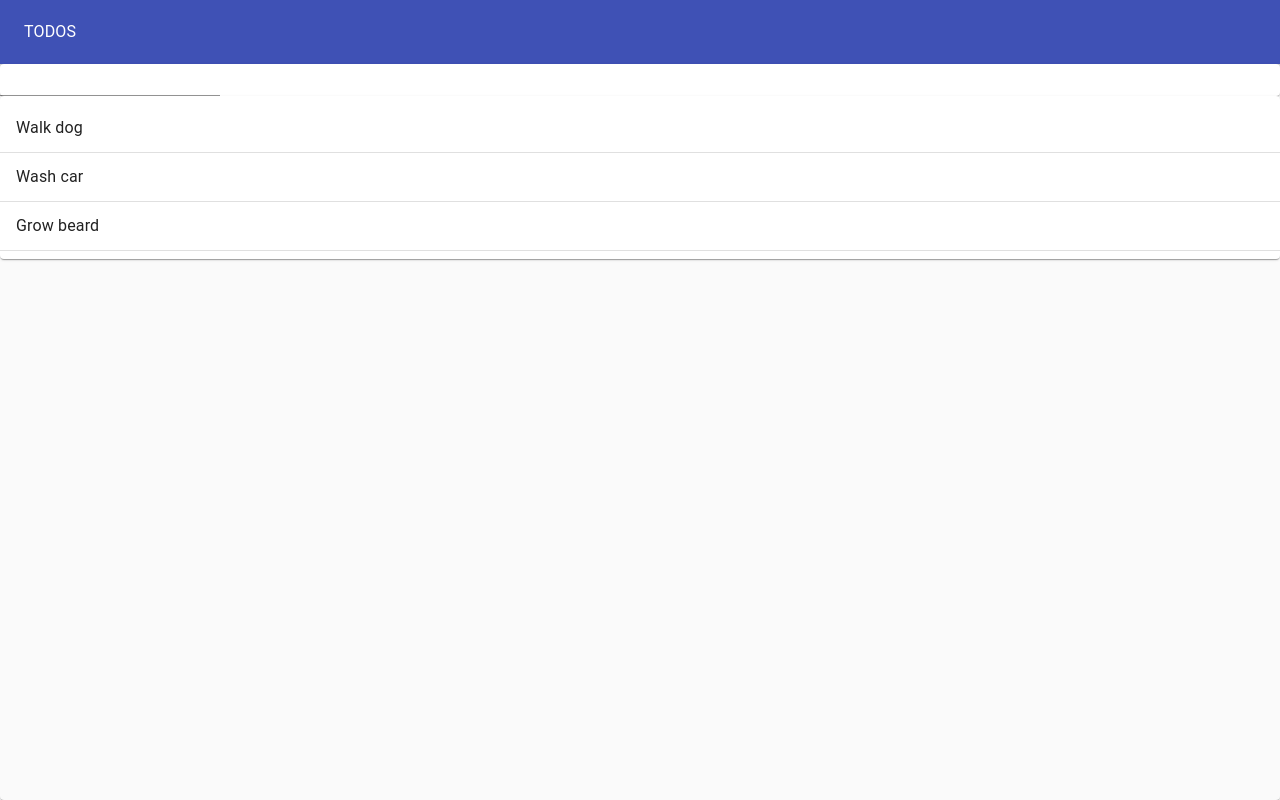
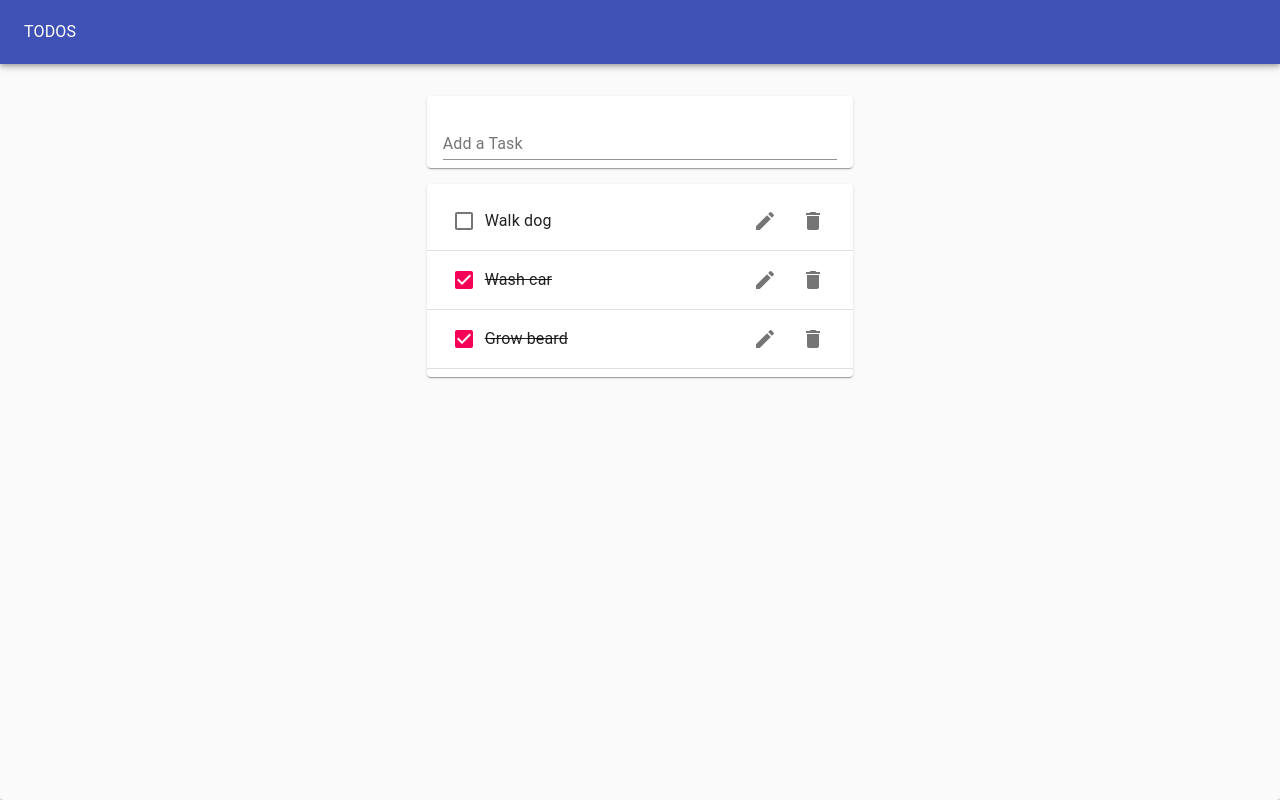
Before and after one commit to Slowcobo/todo, a React (Create React App) app: page / in a window 1280 px wide. Built offline with nearby package versions, Linux system fonts and the light colour scheme.

Commit message:
Refactor Todos and add styles

```diff
--- a/package.json
+++ b/package.json
@@ -4,6 +4,7 @@
   "private": true,
   "dependencies": {
     "@material-ui/core": "^4.11.0",
+    "@material-ui/icons": "^4.9.1",
     "@testing-library/jest-dom": "^4.2.4",
     "@testing-library/react": "^9.5.0",
     "@testing-library/user-event": "^7.2.1",
--- /dev/null
+++ b/src/Todo.js
@@ -0,0 +1,29 @@
+import React from "react";
+import ListItem from "@material-ui/core/ListItem";
+import ListItemText from "@material-ui/core/ListItemText";
+import ListItemSecondaryAction from "@material-ui/core/ListItemSecondaryAction";
+import Checkbox from "@material-ui/core/Checkbox";
+import IconButton from "@material-ui/core/IconButton";
+import EditIcon from "@material-ui/icons/Edit";
+import DeleteIcon from "@material-ui/icons/Delete";
+
+export default function Todo({ task, completed }) {
+  return (
+    <ListItem>
+      <Checkbox tabIndex={-1} checked={completed} />
+      <ListItemText
+        style={{ textDecoration: completed ? "line-through" : "none" }}
+      >
+        {task}
+      </ListItemText>
+      <ListItemSecondaryAction>
+        <IconButton>
+          <EditIcon aria-label="Edit" />
+        </IconButton>
+        <IconButton>
+          <DeleteIcon aria-label="Delete" />
+        </IconButton>
+      </ListItemSecondaryAction>
+    </ListItem>
+  );
+}
--- a/src/TodoApp.js
+++ b/src/TodoApp.js
@@ -3,6 +3,7 @@
 import Paper from "@material-ui/core/Paper";
 import AppBar from "@material-ui/core/AppBar";
 import Toolbar from "@material-ui/core/Toolbar";
+import Grid from "@material-ui/core/Grid";
 import TodoForm from "./TodoForm";
 import TodoList from "./TodoList";
 
@@ -30,8 +31,12 @@
           <Typography color="inherit">TODOS</Typography>
         </Toolbar>
       </AppBar>
-      <TodoForm addTodo={addTodo} />
-      <TodoList todos={todos} />
+      <Grid container justify="center" style={{ marginTop: "1rem" }}>
+        <Grid item xs={11} md={8} lg={4}>
+          <TodoForm addTodo={addTodo} />
+          <TodoList todos={todos} />
+        </Grid>
+      </Grid>
     </Paper>
   );
 }
--- a/src/TodoForm.js
+++ b/src/TodoForm.js
@@ -6,7 +6,7 @@
 export default function TodoForm({ addTodo }) {
   const [value, handleChange, reset] = useInputState("");
   return (
-    <Paper>
+    <Paper style={{ margin: "1rem 0", padding: "0 1rem" }}>
       <form
         onSubmit={(e) => {
           e.preventDefault();
@@ -14,7 +14,13 @@
           reset();
         }}
       >
-        <TextField value={value} onChange={handleChange} />
+        <TextField
+          value={value}
+          onChange={handleChange}
+          margin="normal"
+          label="Add a Task"
+          fullWidth
+        />
       </form>
     </Paper>
   );
--- a/src/TodoList.js
+++ b/src/TodoList.js
@@ -1,9 +1,9 @@
 import React from "react";
 import Paper from "@material-ui/core/Paper";
 import List from "@material-ui/core/List";
-import ListItem from "@material-ui/core/ListItem";
-import ListItemText from "@material-ui/core/ListItemText";
+
 import Divider from "@material-ui/core/Divider";
+import Todo from "./Todo";
 
 export default function TodoList(props) {
   return (
@@ -11,9 +11,7 @@
       <List>
         {props.todos.map((todo) => (
           <>
-            <ListItem>
-              <ListItemText>{todo.task}</ListItemText>
-            </ListItem>
+            <Todo key={todo.id} task={todo.task} completed={todo.completed} />
             <Divider />
           </>
         ))}
```
Also changed, not shown: 1 other file (tests, documents, lock files or other folders).
